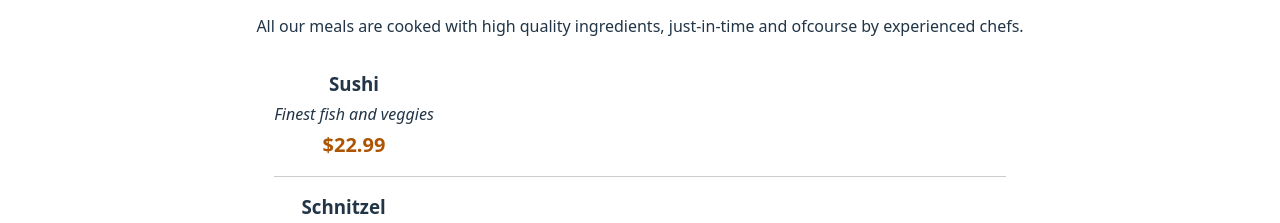
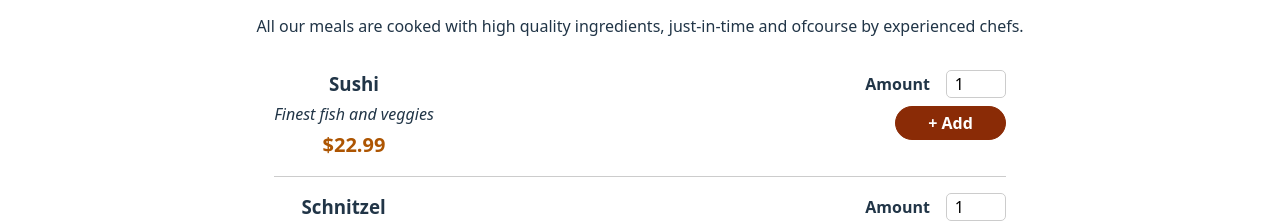
Before and after one commit to Ashutosh9110/food_order_app, a React (Vite) app: page / in a window 1280 px wide. Shown: the part 590-813 px from the top of the page. Built offline with nearby package versions, Linux system fonts and the light colour scheme.

Commit message:
Adding a form

```diff
--- a/src/components/Meals/MealItem/MealItem.jsx
+++ b/src/components/Meals/MealItem/MealItem.jsx
@@ -1,4 +1,5 @@
 import classes from "./MealItem.module.css"
+import MealItemForum from "./MealItemForum"
 
 
 
@@ -15,7 +16,7 @@
         <div className={classes.price}>{price}</div>
       </div>
       <div>
-
+        <MealItemForum />
       </div>
     </li>
   )
--- a/src/components/Meals/MealItem/MealItemForum.jsx
+++ b/src/components/Meals/MealItem/MealItemForum.jsx
@@ -0,0 +1,22 @@
+import Input from "../../UI/Input"
+import classes from "./MealItemForum.module.css"
+
+const MealItemForum = (props) => {
+  return (
+    <form className={classes.form}>
+      <Input label="Amount" input={{
+        id: "amount",
+        type: "number",
+        min: "1",
+        max: "5",
+        step: "1",
+        defaultValue: "1"
+
+      }} />
+      {/* // Why two curly braces? since value is an object..first curly braces is used to evaluate a JS expression which is passed in as a value and then that expression just happens to be a JS object. */}
+      <button>+ Add</button>
+    </form>
+  )
+}
+
+export default MealItemForum
--- /dev/null
+++ b/src/components/Meals/MealItem/MealItemForum.module.css
@@ -0,0 +1,20 @@
+.form {
+  text-align: right;
+}
+
+.form button {
+  font: inherit;
+  cursor: pointer;
+  background-color: #8a2b06;
+  border: 1px solid #8a2b06;
+  color: white;
+  padding: 0.25rem 2rem;
+  border-radius: 20px;
+  font-weight: bold;
+}
+
+.form button:hover,
+.form button:active {
+  background-color: #641e03;
+  border-color: #641e03;
+}
--- /dev/null
+++ b/src/components/UI/Input.jsx
@@ -0,0 +1,14 @@
+import classes from "./Input.module.css"
+
+const Input = (props) => {
+  return (
+    <div className={classes.input}>
+      <label htmlFor={props.input.id}>{props.label}</label>
+      <input id={props.input.id} {...props.input} />
+      {/* // this ensures that all the key value pairs in the input object which we recieve from props.input are added as props to inputs. */}
+    </div>
+
+  )
+}
+
+export default Input
--- /dev/null
+++ b/src/components/UI/Input.module.css
@@ -0,0 +1,18 @@
+.input {
+  display: flex;
+  align-items: center;
+  margin-bottom: 0.5rem;
+}
+
+.input label {
+  font-weight: bold;
+  margin-right: 1rem;
+}
+
+.input input {
+  width: 3rem;
+  border-radius: 5px;
+  border: 1px solid #ccc;
+  font: inherit;
+  padding-left: 0.5rem;
+}
```
